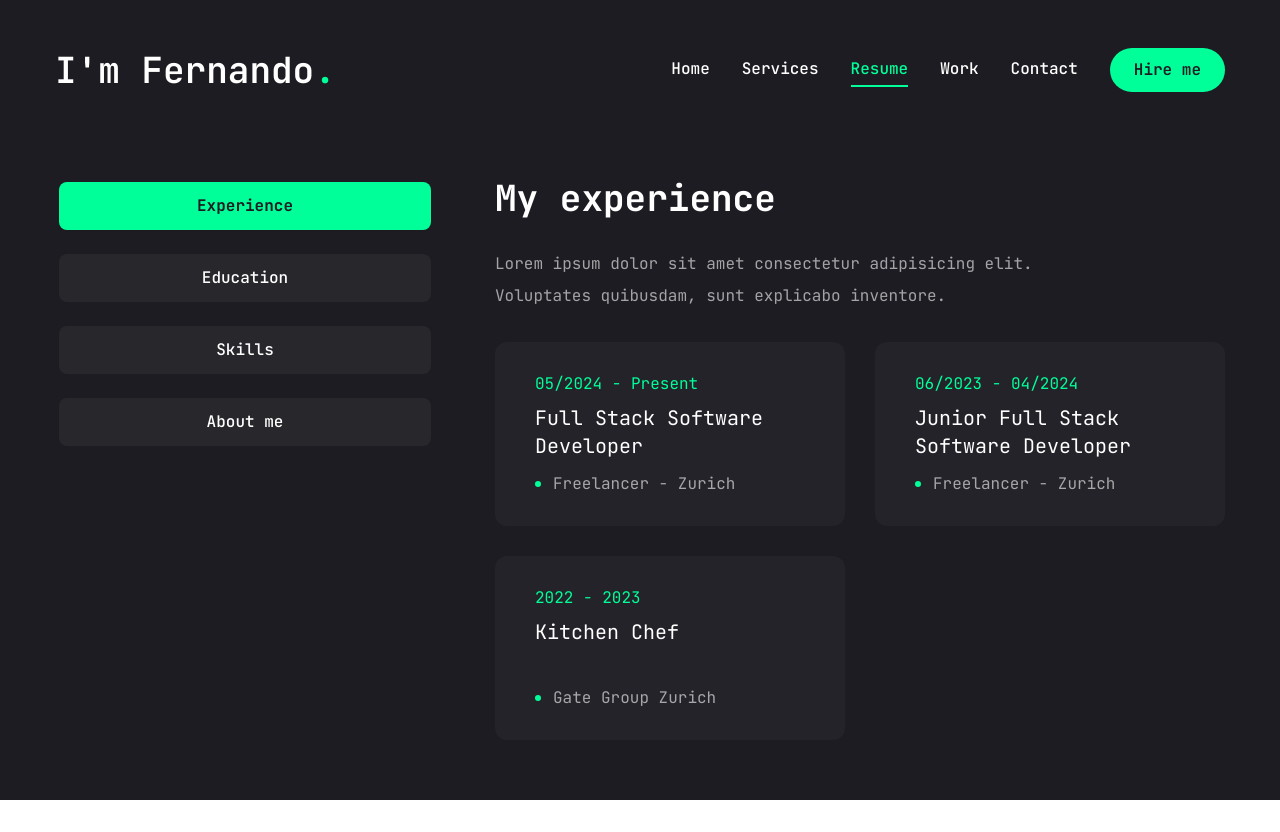
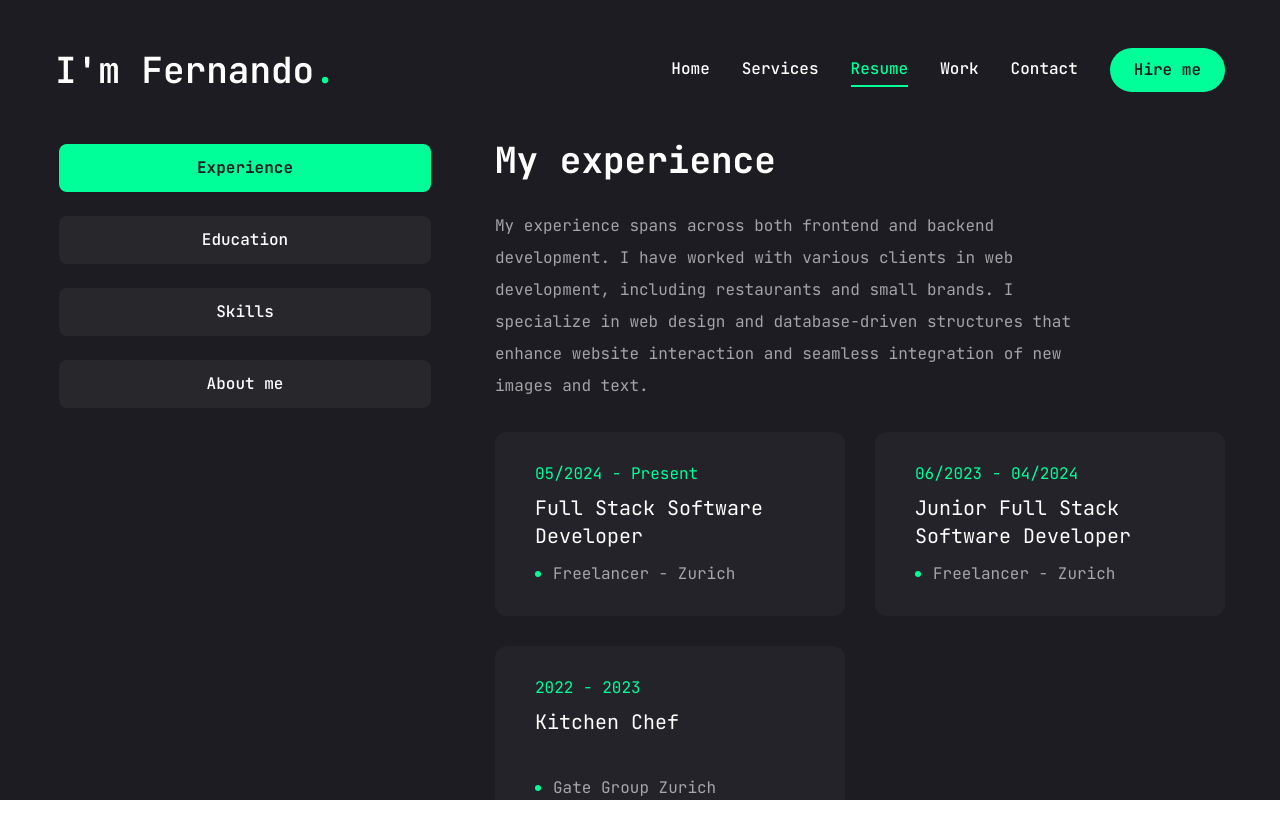
Before and after one commit to Goncalves95/my_portfolio, a Next.js app: page /resume in a window 1280 px wide. Before the commit the page ends 800 px from the top, so only its background shows below. Built offline with nearby package versions, Linux system fonts and the light colour scheme.

Commit message:
Add small texts to resum pages.

```diff
--- a/app/resume/page.jsx
+++ b/app/resume/page.jsx
@@ -29,7 +29,7 @@ import { SiTailwindcss, SiScikitlearn, SiMacos, SiNextdotjs, SiHeroku, SiPandas,
 const about = {
   title: "About me",
   description:
-    "Lorem ipsum dolor sit amet consectetur adipisicing elit. Voluptates quibusdam, sunt explicabo inventore.",
+    "I'm Fernando Gonçalves, a passionate Full Stack Software Engineer specializing in Data Analytics and Machine Learning, eager to contribute to innovative software development projects. While my professional journey has just begun, I am determined to grow and rapidly develop my skills.",
   info: [
     {
       fieldName: "Name",
@@ -67,7 +67,7 @@ const experience = {
   icon: "/assets/resume/badge.svg",
   title: "My experience",
   description:
-    "Lorem ipsum dolor sit amet consectetur adipisicing elit. Voluptates quibusdam, sunt explicabo inventore.",
+    "My experience spans across both frontend and backend development. I have worked with various clients in web development, including restaurants and small brands. I specialize in web design and database-driven structures that enhance website interaction and seamless integration of new images and text.",
   items: [
     {
       company: "Freelancer - Zurich ",
@@ -111,7 +111,7 @@ const education = {
 const skills = {
   title: "My skills",
   description:
-    "Lorem ipsum dolor sit amet consectetur adipisicing elit. Voluptates quibusdam, sunt explicabo inventore.",
+    "My background is in gastronomy, but I made a complete career shift to the software industry in 2023 when I started a bootcamp, which I have now completed with a total of 60 ECTS and a Level 8 on the European Qualifications Framework. Also in 2023, I began my Bachelor's degree in Computer Science. I am constantly eager to learn more and grow every day as a professional, striving to become better and more efficient in everything I do.",
   skillList: [
     {
       icon: <FaHtml5 />,
```
